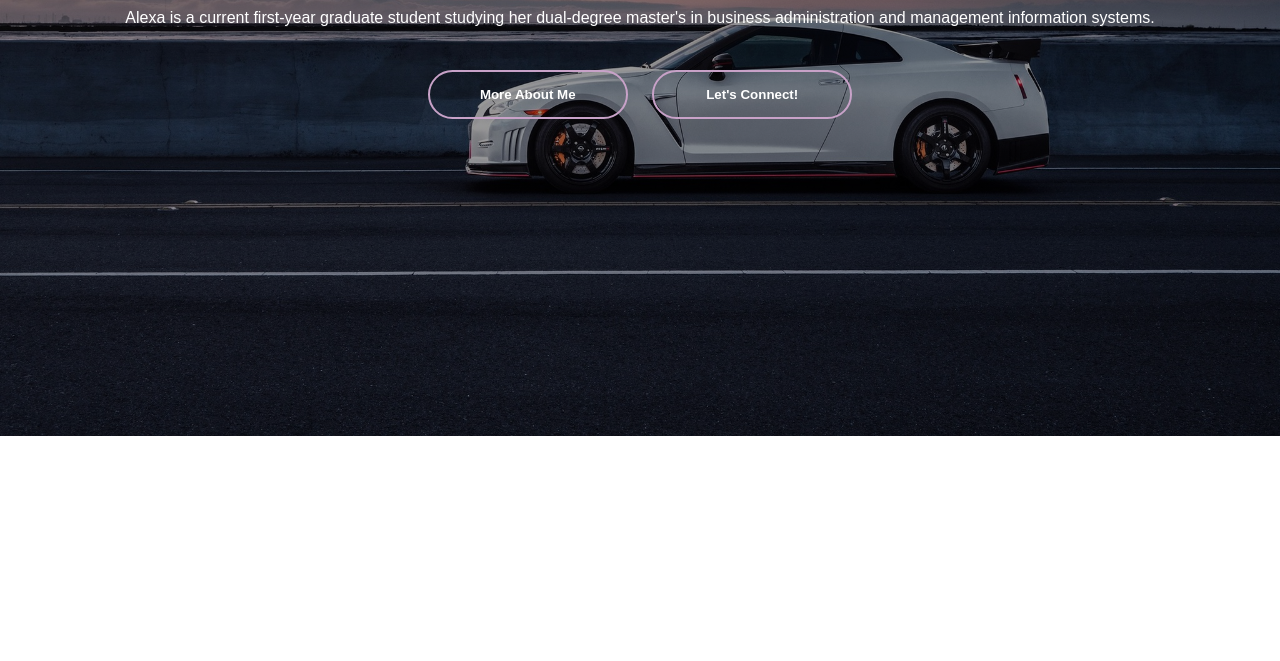
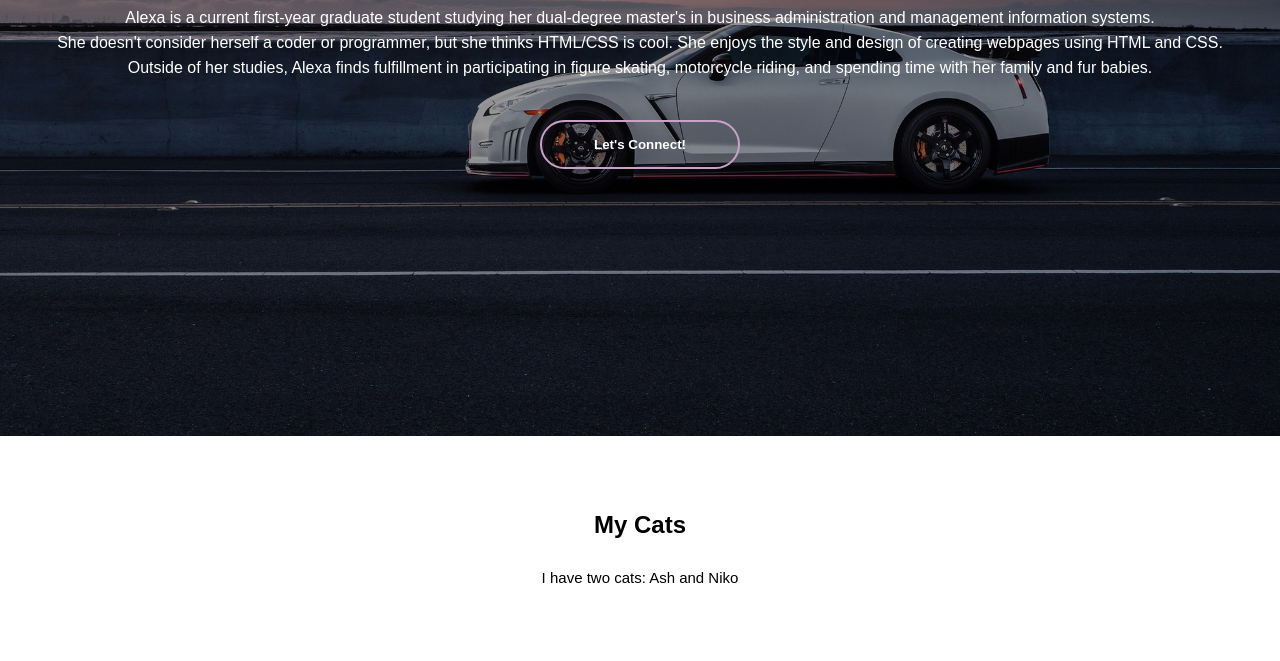
Before and after one commit to blessedlex/3900-Activity2, a plain HTML site: page index.html in a window 1280 px wide. Shown: the part 364-1025 px from the top of the page. Before the commit the page ends 800 px from the top, so only its background shows below. Drawn offline with nearby package versions, Linux system fonts and the light colour scheme.

Commit message:
2nd commit

```diff
--- a/index.html
+++ b/index.html
@@ -6,30 +6,44 @@
     <title>Activity2 - ISQA3900 - BlessedLex</title>
     <link rel="stylesheet" href="main.css">
     <meta name="viewport" content="width=device-width, initial-scale=1.0">
+    <link href="https://cdn.jsdelivr.net/npm/bootstrap@5.3.1/dist/css/bootstrap.min.css">
+    <script src="https://cdn.jsdelivr.net/npm/@popperjs/core@2.11.8/dist/umd/popper.min.js"></script>
+    <script src="https://cdn.jsdelivr.net/npm/bootstrap@5.3.1/dist/js/bootstrap.min.js"></script>
 </head>
 
-
 <body>
+<section class="header">
     <div class="banner">
         <div class="navbar">
             <img src="logo.png" class="logo">
             <ul>
-                <li><a href="#">Home</a></li>
-                <li><a href="#">My Cats</a></li>
+                <li><a href="file:///C:/Users/Lex/Documents/GitHub/ISQA3900-Activity2/index.html">Home</a></li>
+                <li><a href="file:///C:/Users/Lex/Documents/GitHub/ISQA3900-Activity2/mycats.html">My Cats</a></li>
+                <li><a href="https://www.linkedin.com/in/alexaaikens/">Contact Me</a></li>
             </ul>
         </div>
 
          <div class="content">
-            <h1>Welcome to my first webpage!</h1>
-            <p>Alexa is a current first-year graduate student studying her dual-degree master's in business administration and management information systems.
+            <h1>Welcome!</h1>
+            <p>Alexa is a current first-year graduate student studying her dual-degree master's in business administration and management information systems.<br>
+                She doesn't consider herself a coder or programmer, but she thinks HTML/CSS is cool. She enjoys the style and design of creating webpages using HTML and CSS.<br>
+                Outside of her studies, Alexa finds fulfillment in participating in figure skating, motorcycle riding, and spending time with her family and fur babies.<br>
             </p>
             <div>
-                <button type="button"><span></span>More About Me</button>
-                <button type="button"><span></span>Let's Connect!</button>
+                <a href="https://www.linkedin.com/in/alexaaikens/">
+                    <button type="button"><span></span>Let's Connect!</button>
+                </a>
+            </div>
+         </div>
+    </div>
+</section>
 
-            </div>
-    </div>
-
+    <section class="aboutme">
+        <div class="container">
+            <h2 class="title">My Cats</h2>
+            <p class="subtitle">I have two cats: Ash and Niko</p>
+        </div>
+    </section>
     </div>
 
 </body>
--- a/main.css
+++ b/main.css
@@ -94,3 +94,18 @@ button:hover span{
 button:hover{
     border: none;
 }
+
+/*--------about me---------*/
+.aboutme{
+    margin: 75px 0;
+}
+.title{
+    text-align: center;
+    font-width: bold;
+    margin-bottom: 30px;
+}
+.subtitle{
+    text-align: center;
+    margin-bottom: 70px;
+    font-size: 15px;
+}
```
Also changed, not shown: mycats.html (added, +10 -0 lines), ash-1.jpg (added), ash-2.jpg (added), niko-1.jpg (added), niko-2.jpg (added), 1 other file.
